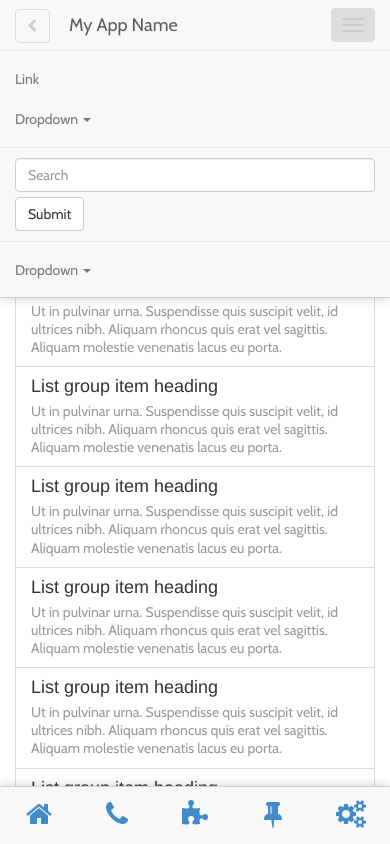
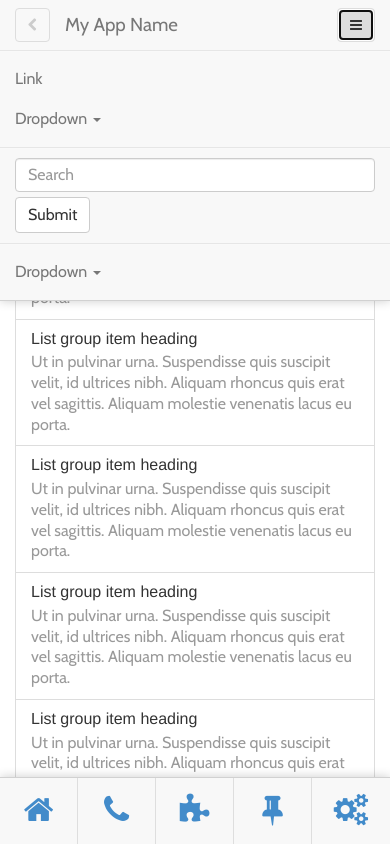
Before and after one commit to iulianghel/BlankyMobile, a plain HTML site: page index.html in a window 390 px wide. Both pictures are taken after a click on the button "Toggle navigation". Shown: the top 844 px of the page. Drawn offline with nearby package versions, Linux system fonts and the light colour scheme.

Commit message:
Added breakpoint and small fonts for small devices and relative headings font-size. Optimized header buttons (back and toggle) Optimized padding calculation for body element.

```diff
--- a/css/blanky-mobile.css
+++ b/css/blanky-mobile.css
@@ -1,6 +1,6 @@
 @import url(http://fonts.googleapis.com/css?family=Cabin:400,500,600,700,400italic,500italic,600italic,700italic|Raleway:400,100,200,300&subset=latin,latin-ext);
 
-/* Twitter bootstrap mods */
+/* Base fonts */
 
 body,
 td,
@@ -10,9 +10,49 @@ input,
 label,
 textarea {
     font-family: 'Cabin', sans-serif;
+    font-size: 16px;
+}
+
+h1 {
+    font-size: 2em;
+    margin: 0.67em 0 0;
+}
+
+h2 {
+    font-size: 1.5em;
+    margin: 0.83em 0 0;
+}
+
+h3 {
+    font-size: 1.17em;
+    margin: 1em 0 0;
+}
+
+h4 {
+    font-size: 1em;
+    margin: 1.33em 0 0;
+}
+
+h5 {
+    font-size: 0.83em;
+    margin: 1.67em 0 0;
+}
+
+h6 {
+    font-size: 0.67em;
+    margin: 1.33em 0 0;
 }
 
 
+
+/* Twitter bootstrap mods */
+
+
+
+main {
+    padding-left: 15px;
+    padding-right: 15px;
+}
 
 .navbar-default {
 /*    background-color:#d1d1d1 ;*/
@@ -21,6 +61,7 @@ textarea {
 
 .navbar-default .navbar-brand {
     white-space: nowrap;
+    font-size: 1.17em;
 }
 
 .navbar-fixed-bottom {
@@ -38,10 +79,26 @@ h1.navbar-text {
     font-size: 2em;
 }
 
+.form-control {
+    display: block;
+    width: 100%;
+    height: 34px;
+    padding: 6px 12px;
+    font-size: 1em;
+}
+
+.btn {
+    padding: 6px 12px;
+    font-size: 1em;
+    font-weight: normal;
+    line-height: 1.428571429;
+}
+
+
 
 /* Blanky things */
 
-.blanky-buttons > ul {
+.blanky-footer-buttons > ul {
     display: table;
     list-style: none;
     margin: 0;
@@ -50,26 +107,30 @@ h1.navbar-text {
 
 }
 
-.blanky-buttons > ul > li {
+.blanky-footer-buttons > ul > li {
     display: table-cell;
     width: 10%;
-
+    border-right:1px solid rgba(0,0,0,0.1);
 }
 
-.blanky-buttons > ul > li > a {
+.blanky-footer-buttons > ul > li:last-child {
+    border-right: none;
+}
+
+.blanky-footer-buttons > ul > li > a {
     display: block;
     width: 100%;
     text-align: center;
     line-height: 3.5em;
 }
 
-.blanky-buttons > ul > li > a:active {
+.blanky-footer-buttons > ul > li > a:active {
     text-decoration: none;
     text-shadow: 0 0 10px #ffffff, 0 0 5px #ffffff;
     box-shadow: inset 0 30px 30px 0 rgba(0,0,0,0.2);
 }
 
-.blanky-buttons > ul > li > a:hover {
+.blanky-footer-buttons > ul > li > a:hover {
     text-decoration: none;
     text-shadow: 0 0 10px #ffffff, 0 0 5px #ffffff;
     background: -moz-linear-gradient(top,  rgba(255,255,255,0.5) 0%, rgba(0,0,0,0.1) 100%);
@@ -81,29 +142,58 @@ h1.navbar-text {
 }
 
 
-#blanky-main-content {
-    padding-left: 15px;
-    padding-right: 15px;
-}
 
-.blanky-buttons i {
+
+.blanky-footer-buttons i {
     font-size: 2em;
     line-height: 2em;
 }
 
 
-.blanky-back {
+.blanky-control {
     background-color: transparent;
     border: 1px solid #dddddd;
-    margin: -10px 15px -10px 0;
     color: #cccccc;
-    display: inline-block;
-    position: relative;
-    top: -1px;
+    font-size: .875em;
+
 }
 
-.blanky-back:hover,
-.blanky-back:active {
+.blanky-back {
+    position: relative;
+    float: left;
+    margin-top: 8px;
+    margin-left: 15px;
+    margin-bottom: 8px;
+    background-color: transparent;
+    border: 1px solid #dddddd;
+    border-radius: 4px;
+}
+
+
+.blanky-control:hover,
+.blanky-control:active {
     background-color: #dddddd;
     color: #cccccc;
+
 }
+
+
+/* Media queries */
+
+@media screen and (max-width:580px) and (orientation:landscape),
+screen and (max-width:320px) {
+    body,
+    td,
+    th,
+    button,
+    input,
+    label,
+    textarea {
+        font-size: 13px;
+    }
+
+    .blanky-control {
+        font-size: 1.077em;
+
+    }
+}
--- a/index.html
+++ b/index.html
@@ -8,7 +8,7 @@
 
     <title>BlankyMobile</title>
 
-    <link href="css/bootstrap.min.css" rel="stylesheet">
+    <link href="css/bootstrap.css" rel="stylesheet">
     <link href="css/blanky-mobile.css" rel="stylesheet">
     <link href="css/font-awesome.min.css" rel="stylesheet">
 
@@ -18,16 +18,15 @@
 <body>
 <header>
     <nav class="navbar navbar-default navbar-fixed-top" role="navigation">
+        <button class="btn blanky-control blanky-back"><span class="sr-only">Back</span><i class="icon-chevron-left"></i></button>
+        <div class="navbar-header">
 
-        <div class="navbar-header">
-            <span class="navbar-brand"><button class="btn blanky-back"><i class="icon-chevron-left"></i></button> My App Name</span>
+            <span class="navbar-brand"> My App Name</span>
 
 
-            <button type="button" class="navbar-toggle" data-toggle="collapse" data-target=".navbar-ex1-collapse">
+            <button type="button" class="btn blanky-control navbar-toggle" data-toggle="collapse" data-target=".navbar-ex1-collapse">
                 <span class="sr-only">Toggle navigation</span>
-                <span class="icon-bar"></span>
-                <span class="icon-bar"></span>
-                <span class="icon-bar"></span>
+                <i class="icon-reorder"></i>
             </button>
 
         </div>
@@ -71,7 +70,7 @@
     </nav>
 </header>
 
-<section id="blanky-main-content">
+<main>
 
     <div class="list-group">
         <a href="#" class="list-group-item">
@@ -143,10 +142,10 @@
 
 
     </div>
-</section>
+</main>
 
 <footer>
-    <nav class="navbar navbar-default navbar-fixed-bottom blanky-buttons" role="navigation">
+    <nav class="navbar navbar-default navbar-fixed-bottom blanky-footer-buttons" role="navigation">
         <ul>
             <li><a href="#"><i class="icon-home"></i></a></li>
             <li><a href="#"><i class="icon-phone"></i></a></li>
--- a/js/blanky.js
+++ b/js/blanky.js
@@ -11,11 +11,11 @@
  * Send me music http://www.amazon.co.uk/wishlist/HNTU0468LQON
  */
 (function ($) {
-    $("body").css("padding-top", $(".navbar-fixed-top").height() + 15 );
+    $("body").css("padding-top", $(".navbar-fixed-top > .navbar-header").height() + 15 );
     $("body").css("padding-bottom", $(".navbar-fixed-bottom").height() );
 
     $(window).on("throttledresize", function (event) {
-        $("body").css("padding-top", $(".navbar-fixed-top").height() + 15 );
+        $("body").css("padding-top", $(".navbar-fixed-top > .navbar-header").height() + 15 );
         $("body").css("padding-bottom", $(".navbar-fixed-bottom").height());
     });
 })(jQuery);
```
